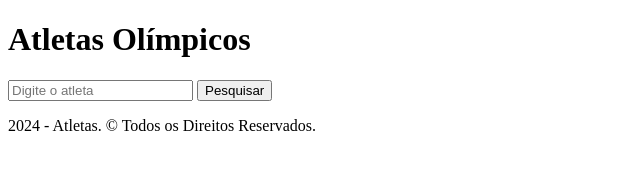
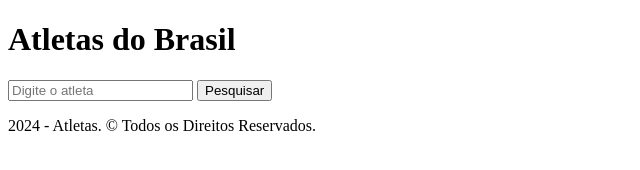
Before and after one commit to WyldSLA/Olimpiadas, a plain HTML site: page index.html in a window 1280 px wide. Shown: the whole page, without its empty margins (0-640 px from the left). Drawn offline with Linux system fonts and the light colour scheme.

Commit message:
Update index.html

```diff
--- a/index.html
+++ b/index.html
@@ -8,7 +8,7 @@
 </head>
 <body>
     <header>
-        <h1>Atletas Olímpicos</h1>
+        <h1>Atletas do Brasil</h1>
     </header>
     <main>
         <section>
```
